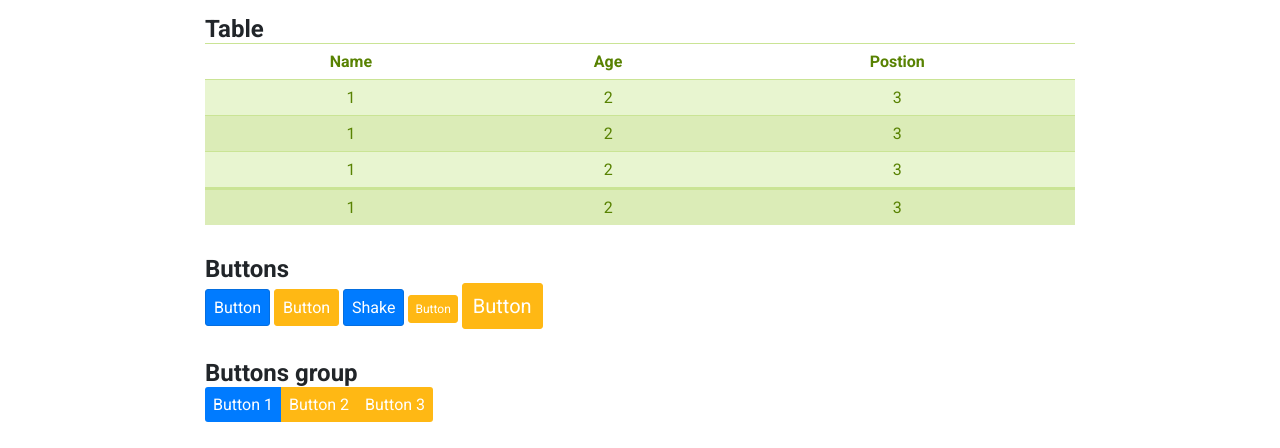
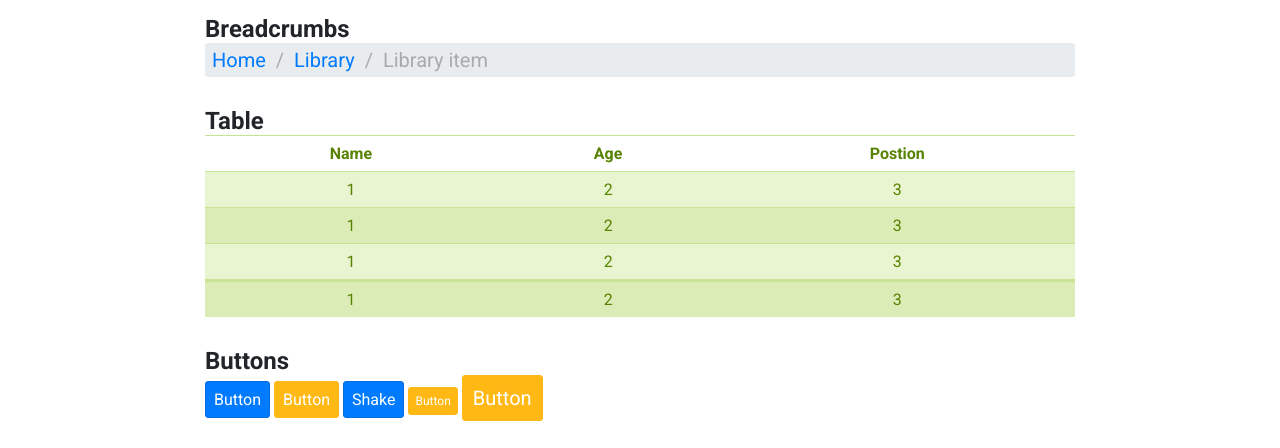
Before and after one commit to pa-bishkek/jslessons, a website: page custom_bootstrap/index.html in a window 1280 px wide. Shown: the part 57-505 px from the top of the page. Drawn offline with Linux system fonts and the light colour scheme.

Commit message:
Breadcrumbs

```diff
--- a/custom_bootstrap/css/breadcrumbs.css
+++ b/custom_bootstrap/css/breadcrumbs.css
@@ -1,11 +1,20 @@
 .breadcrumbs {
+    background-color: #e9ecef;
+    padding: 0.25em 0.35em;
+    list-style: none;
+    display: flex;
+    font-size: 1.25em;
+    border-radius: 3px;
 }
 
 .breadcrumbs .breadcrumbs-item {
+
 }
 
 .breadcrumbs .breadcrumbs-item:after {
-    content: "";
+    content: "/";
+    color: #aaa;
+    margin: 0 10px;
 }
 
 .breadcrumbs .breadcrumbs-item:last-child:after {
@@ -13,5 +22,6 @@
 }
 
 
-.breadcrumbs .breadcrumbs-item .active {
+.breadcrumbs .breadcrumbs-item.active {
+    color: #aaa;
 }
--- a/custom_bootstrap/index.html
+++ b/custom_bootstrap/index.html
@@ -27,6 +27,18 @@
                     <a href="#">Menu item 3</a>
                 </li>
             </ul>
+        </div>
+    </div>
+    <div class="container">
+        <h2>Breadcrumbs</h2>
+        <div class="row">
+            <nav>
+                <ol class="breadcrumbs">
+                    <li class="breadcrumbs-item"><a href="#">Home</a></li>
+                    <li class="breadcrumbs-item"><a href="#">Library</a></li>
+                    <li class="breadcrumbs-item active" aria-current="page">Library item</li>
+                </ol>
+            </nav>
         </div>
     </div>
     <div class="container">
```
